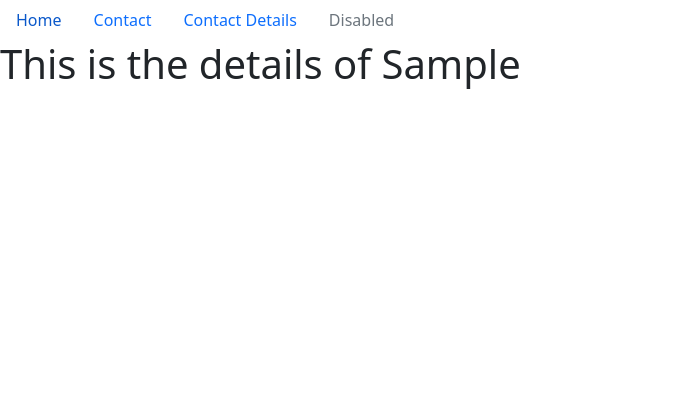
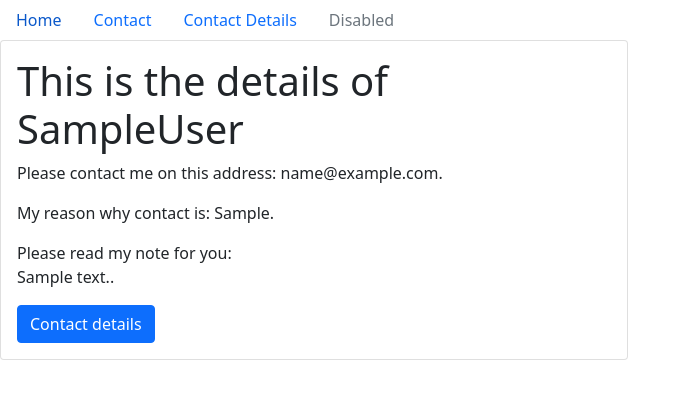
Before and after one commit to Michal-Bujalski/My-web, a Django app: page /webapp/1/ in a window 1280 px wide. Shown: the top 399 px of the page, without its empty margins (0-691 px from the left). Run offline with Django 3.2, Linux system fonts and the light colour scheme; tables that the repository leaves empty hold one stand-in row (values such as "Sample post").

Commit message:
Details view and models

```diff
--- a/webapp/models.py
+++ b/webapp/models.py
@@ -10,7 +10,7 @@ class Contact(models.Model):
     last_name = models.CharField(max_length=30)
     email = models.EmailField(max_length=254)
     reason = models.CharField(max_length=254)
-    # contact = models.BooleanField(default=False, blank=True, null=True)
+    my_response = models.BooleanField(default=False, verbose_name="Did I response")
     body = models.TextField(blank=True, null=True)
 
 
--- a/webapp/templates/webapp/contact-details.html
+++ b/webapp/templates/webapp/contact-details.html
@@ -1,4 +1,18 @@
 {% extends "base.html" %}
 {% block content %}
-    <h1>This is the details of {{ form.first_name }}</h1>
+
+
+
+<div class="row">
+  <div class="col-sm-6">
+    <div class="card">
+      <div class="card-body">
+        <h1>This is the details of {{ form.first_name }}{{ form.last_name }}</h1>
+        <p class="card-text"> Please contact me on this address: {{form.email}}.</p>
+        <p class="card-text"> My reason why contact is: {{form.reason}}.</p>
+        <p class="card-text"> Please read my note for you: <br> {{form.body}}.</p>
+        <a href="{% url 'webapp:contact-details' form.pk %}" class="btn btn-primary">Contact details</a>
+      </div>
+    </div>
+  </div>
 {% endblock content %}
--- a/webapp/urls.py
+++ b/webapp/urls.py
@@ -5,6 +5,6 @@ app_name = "webapp"
 
 urlpatterns = [
     path('', home, name='home'),
-    path('<pk>/', contact_details, name='contact-details'),
+    path('<int:pk>/', contact_details, name='contact-details'),
     path('contact/', contact, name='contact'),
 ]
--- a/webapp/views.py
+++ b/webapp/views.py
@@ -28,7 +28,7 @@ def contact(request):
                 body=body,
             )
             # Return redirect to home page prom django sortcuts
-            return redirect("/home")
+            return render(request, "webapp/home.html")
     context = {
         "form": form
     }
```
Also changed, not shown: README.md, webapp/migrations/0002_contact_my_response.py (added).
